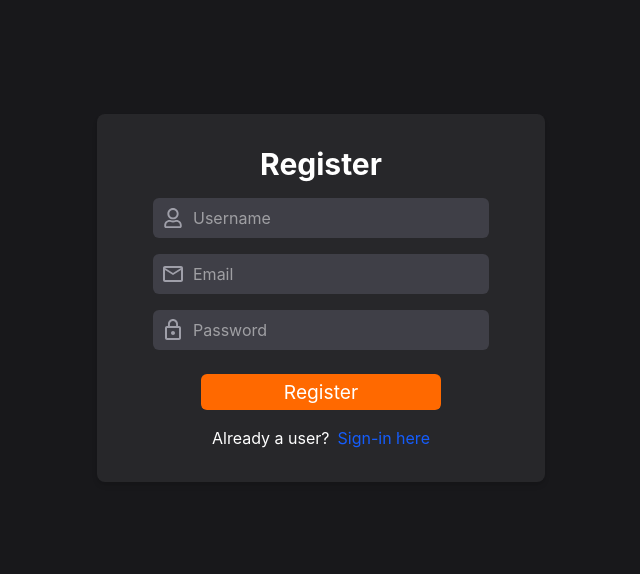
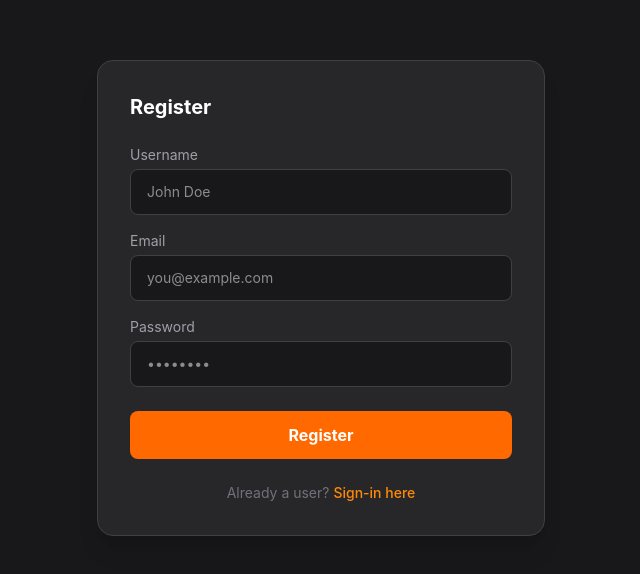
Before and after one commit to JudahBudah/express_workout-logger, a React app in the folder frontend/: page /register in a window 1280 px wide. Shown: the part 102-676 px from the top of the page, without its empty margins (319-959 px from the left). Built offline with nearby package versions, Linux system fonts and the light colour scheme; the HTML template or start-up script is replaced by a standard one.

Commit message:
Finalized Styling Login, Register, Dashboard, Header, WorkoutCards

```diff
--- /dev/null
+++ b/frontend/src/components/Header.jsx
@@ -0,0 +1,15 @@
+function Header({ onLogout }) {
+  return (
+    <div className='fixed top-0 left-0 right-0 z-50 bg-zinc-900/80 backdrop-blur-sm border-b border-zinc-800 px-8 py-4 flex items-center justify-between'>
+      <h1 className='text-2xl font-black text-white tracking-tight'>Workout Logger</h1>
+      <button
+        onClick={onLogout}
+        className='text-zinc-400 hover:text-red-400 text-sm font-medium transition-colors'
+      >
+        Sign Out
+      </button>
+    </div>
+  )
+}
+
+export default Header
--- a/frontend/src/components/WorkoutCard.jsx
+++ b/frontend/src/components/WorkoutCard.jsx
@@ -1,13 +1,23 @@
 import { useNavigate } from 'react-router-dom'
 
 function WorkoutCard({ workout, onDelete }) {
-    const navigate = useNavigate()
+  const navigate = useNavigate()
 
   return (
-    <div>
-      <h2 onClick={() => navigate(`/workouts/${workout.id}`)} style={{ cursor: 'pointer' }}>{workout.title}</h2>
-      <p>{workout.description}</p>
-      <button onClick={() => onDelete(workout.id)}>Delete</button>
+    <div className='bg-zinc-800 border border-zinc-700 rounded-2xl p-5 flex flex-col gap-3 hover:border-orange-500/50 transition-colors cursor-pointer group'>
+      <div onClick={() => navigate(`/workouts/${workout.id}`)}>
+        <h2 className='font-bold text-lg text-white group-hover:text-orange-400 transition-colors'>{workout.title}</h2>
+        <p className='text-zinc-500 text-sm mt-1'>{workout.description || 'No description'}</p>
+      </div>
+      <button
+        onClick={(e) => {
+          e.stopPropagation()
+          onDelete(workout.id)
+        }}
+        className='mt-auto self-end text-xs text-zinc-600 hover:text-red-400 font-medium transition-colors'
+      >
+        Delete
+      </button>
     </div>
   )
 }
--- a/frontend/src/pages/Dashboard.jsx
+++ b/frontend/src/pages/Dashboard.jsx
@@ -2,6 +2,7 @@ import { useState, useEffect } from 'react'
 import { useNavigate } from 'react-router-dom'
 import api from '../api/axios'
 import WorkoutCard from '../components/WorkoutCard'
+import Header from '../components/Header'
 
 function Dashboard() {
   const [workouts, setWorkouts] = useState([])
@@ -47,26 +48,41 @@ function Dashboard() {
   }
 
   return (
+    <div className='bg-zinc-900 min-h-screen text-white'>
+      <Header onLogout={handleLogout} />
+
+      <div className='max-w-6xl mx-auto px-8 pt-28'>
+        <div className='flex items-center justify-between mb-8'>
           <div>
-      <h1>My Workouts</h1>
-      <button onClick={handleLogout}>Logout</button>
+            <h1 className='text-3xl font-black text-white'>My Workouts</h1>
+            <p className='text-zinc-500 text-sm mt-1'>{workouts.length} workouts logged</p>
+          </div>
+        </div>
 
-      <form onSubmit={handleCreateWorkout}>
+        <form onSubmit={handleCreateWorkout} className='rounded-2xl my-5 mb-8 flex gap-3'>
           <input
             type='text'
             placeholder='Workout title'
             value={title}
             onChange={(e) => setTitle(e.target.value)}
+            className='flex-1 bg-zinc-900 border border-zinc-700 text-white rounded-lg px-4 py-2.5 text-sm outline-none focus:border-orange-500 transition-colors'
           />
           <input
             type='text'
-          placeholder='Description'
+            placeholder='Description (optional)'
             value={description}
             onChange={(e) => setDescription(e.target.value)}
+            className='flex-1 bg-zinc-900 border border-zinc-700 text-white rounded-lg px-4 py-2.5 text-sm outline-none focus:border-orange-500 transition-colors'
           />
-        <button type='submit'>Add Workout</button>
+          <button
+            type='submit'
+            className='bg-orange-500 hover:bg-orange-600 text-white font-bold px-5 py-2.5 rounded-lg text-sm transition-colors whitespace-nowrap cursor-pointer'
+          >
+            Add Workout
+          </button>
         </form>
 
+        <div className='grid grid-cols-1 sm:grid-cols-2 lg:grid-cols-3 xl:grid-cols-4 gap-4'>
           {workouts.map(workout => (
             <WorkoutCard
               key={workout.id}
@@ -75,6 +91,8 @@ function Dashboard() {
             />
           ))}
         </div>
+      </div>
+    </div>
   )
 }
 
--- a/frontend/src/pages/Login.jsx
+++ b/frontend/src/pages/Login.jsx
@@ -1,8 +1,6 @@
 import { useState } from 'react'
-import { useNavigate } from 'react-router-dom'
+import { useNavigate, Link } from 'react-router-dom'
 import api from '../api/axios'
-import { MdOutlineEmail } from "react-icons/md";
-import { MdLockOutline } from "react-icons/md";
 
 function Login() {
   const [email, setEmail] = useState('')
@@ -22,38 +20,58 @@ function Login() {
   }
 
   return (
-    <div className='bg-zinc-900 flex items-center justify-center h-screen text-white'>
-      <div className='bg-zinc-800 p-8 px-14 rounded-lg shadow-md w-full max-w-md flex flex-col gap-4 items-center'>
-        <h1 className='text-center text-3xl font-bold'>Login</h1>
-        {error && <p className='text-red-600'>{error}</p>}
-        <form onSubmit={handleSubmit} className='flex flex-col gap-4 items-center w-full'>
-          <div className='w-full'>
-            <MdOutlineEmail className='absolute text-2xl text-zinc-400 mt-2 ml-2 z-10' />
+    <div className='min-h-screen bg-zinc-900 flex items-center justify-center px-4'>
+      <div className='w-full max-w-md'>
+
+
+
+        <div className='bg-zinc-800 rounded-2xl p-8 shadow-xl border border-zinc-700'>
+          <h2 className='text-white text-xl font-bold mb-6'>Sign In</h2>
+
+          {error && (
+            <div className='bg-red-500/10 border border-red-500/30 text-red-400 text-sm rounded-lg px-4 py-3 mb-6'>
+              {error}
+            </div>
+          )}
+
+          <form onSubmit={handleSubmit} className='space-y-4'>
+            <div>
+              <label className='text-zinc-400 text-sm mb-1 block'>Email</label>
               <input
                 type='email'
-              placeholder='Email'
+                placeholder='you@example.com'
                 value={email}
                 onChange={(e) => setEmail(e.target.value)}
-              className='bg-zinc-700 p-2 pl-10 rounded-md outline-0 w-full relative'
+                className='w-full bg-zinc-900 border border-zinc-700 text-white rounded-lg px-4 py-3 text-sm focus:outline-none focus:border-orange-500 transition-colors'
               />
             </div>
-          <div className='w-full'>
-            <MdLockOutline className='absolute text-2xl text-zinc-400 mt-2 ml-2 z-10' />
+
+            <div>
+              <label className='text-zinc-400 text-sm mb-1 block'>Password</label>
               <input
                 type='password'
-              placeholder='Password'
+                placeholder='••••••••'
                 value={password}
                 onChange={(e) => setPassword(e.target.value)}
-              className='bg-zinc-700 p-2 pl-10 rounded-md outline-0 w-full relative'
+                className='w-full bg-zinc-900 border border-zinc-700 text-white rounded-lg px-4 py-3 text-sm focus:outline-none focus:border-orange-500 transition-colors'
               />
             </div>
-          <button type='submit' className='bg-orange-500 w-60 text-[1.2rem] p-1 rounded-md cursor-pointer items-center mt-2'>Login</button>
+
+            <button
+              type='submit'
+              className='w-full bg-orange-500 hover:bg-orange-600 text-white font-bold py-3 rounded-lg transition-colors mt-2 curesor-pointer'
+            >
+              Sign In
+            </button>
           </form>
-        <p>New user?
-          <a onClick={() => navigate('/register')} className='cursor-pointer text-blue-600 text-center pl-2'>
-            Create an account here
+
+          <p className='text-zinc-500 text-sm text-center mt-6'>
+            No account?{' '}
+            <a onClick={() => navigate('/register')}  className='text-orange-400 hover:text-orange-300 ml-1 font-medium cursor-pointer'>
+              Sign-in here
             </a>
           </p>
+        </div>
       </div>
     </div>
   )
--- a/frontend/src/pages/Register.jsx
+++ b/frontend/src/pages/Register.jsx
@@ -1,9 +1,6 @@
 import { useState } from 'react'
 import { useNavigate } from 'react-router-dom'
 import api from '../api/axios'
-import { FaRegUser } from "react-icons/fa";
-import { MdOutlineEmail } from "react-icons/md";
-import { MdLockOutline } from "react-icons/md";
 
 function Register() {
   const [username, setUsername] = useState('')
@@ -23,51 +20,55 @@ function Register() {
   }
 
   return (
-    <div className='bg-zinc-900 flex items-center justify-center h-screen text-white'>
-      <div className='bg-zinc-800 p-8 px-14 rounded-lg shadow-md w-full max-w-md flex flex-col gap-4 items-center'>
-        <h1 className='text-center text-3xl font-bold'>Register</h1>
+    <div className='min-h-screen bg-zinc-900 flex items-center justify-center px-4'>
+      <div className='w-full max-w-md'>
+        <div className='bg-zinc-800 rounded-2xl p-8 shadow-xl border border-zinc-700'>
+          <h1 className='text-white text-xl font-bold mb-6'>Register</h1>
 
-        {error && <p className='text-red-600'>{error}</p>}
+          {error && <p className='bg-red-500/10 border border-red-500/30 text-red-400 text-sm rounded-lg px-4 py-3 mb-6'>{error}</p>}
 
-        <form onSubmit={handleSubmit} className='flex flex-col gap-4 items-center w-full'>
-          <div className='w-full'>
-            <FaRegUser className='absolute text-[1.25rem] text-zinc-400 mt-2.5 ml-2.5 z-10' />
+          <form onSubmit={handleSubmit} className='space-y-4'>
+            <div>
+              <label className='text-zinc-400 text-sm mb-1 block'>Username</label>
               <input
                 type='text'
-              placeholder='Username'
+                placeholder='John Doe'
                 value={username}
                 onChange={(e) => setUsername(e.target.value)}
-              className='bg-zinc-700 p-2 pl-10 rounded-md outline-0 w-full relative'
+                className='w-full bg-zinc-900 border border-zinc-700 text-white rounded-lg px-4 py-3 text-sm outline-none focus:border-orange-500 transition-colors'
+              />
+            </div>
+            <div>
+              <label className='text-zinc-400 text-sm mb-1 block'>Email</label>
+              <input
+                type='email'
+                placeholder='you@example.com'
+                value={email}
+                onChange={(e) => setEmail(e.target.value)}
+                className='w-full bg-zinc-900 border border-zinc-700 text-white rounded-lg px-4 py-3 text-sm focus:outline-none focus:border-orange-500 transition-colors'
               />
             </div>
             <div className='w-full'>
-            <MdOutlineEmail className='absolute text-2xl text-zinc-400 mt-2 ml-2 z-10' />
-            <input
-              type='email'
-              placeholder='Email'
-              value={email}
-              onChange={(e) => setEmail(e.target.value)}
-              className='bg-zinc-700 p-2 pl-10 rounded-md outline-0 w-full relative'
-            />
-          </div>
-          <div className='w-full'>
-            <MdLockOutline className='absolute text-2xl text-zinc-400 mt-2 ml-2 z-10' />
+              <label className='text-zinc-400 text-sm mb-1 block'>Password</label>
               <input
                 type='password'
-              placeholder='Password'
+                placeholder='••••••••'
                 value={password}
                 onChange={(e) => setPassword(e.target.value)}
-              className='bg-zinc-700 p-2 pl-10 rounded-md outline-0 w-full relative'
+                className='w-full bg-zinc-900 border border-zinc-700 text-white rounded-lg px-4 py-3 text-sm focus:outline-none focus:border-orange-500 transition-colors'
               />
             </div>
 
-          <button type='submit' className='bg-orange-500 w-60 text-[1.2rem] p-1 rounded-md cursor-pointer items-center mt-2'>Register</button>
+            <button type='submit' className='w-full bg-orange-500 hover:bg-orange-600 text-white font-bold py-3 rounded-lg transition-colors mt-2 cursor-pointer'>
+              Register
+            </button>
           </form>
-        <p>Already a user?
-          <a onClick={() => navigate('/')} className='cursor-pointer text-blue-600 text-center pl-2'>
+          <p className='text-zinc-500 text-sm text-center mt-6'>Already a user?
+            <a onClick={() => navigate('/')}  className='text-orange-400 hover:text-orange-300 ml-1 font-medium cursor-pointer'>
               Sign-in here
             </a>
           </p>
+        </div>
       </div>
     </div>
   )
--- a/frontend/src/pages/WorkoutDetail.jsx
+++ b/frontend/src/pages/WorkoutDetail.jsx
@@ -1,6 +1,7 @@
 import { useState, useEffect } from 'react'
 import { useParams, useNavigate } from 'react-router-dom'
 import api from '../api/axios'
+import Header from '../components/Header'
 
 function WorkoutDetail() {
   const [workout, setWorkout] = useState(null)
@@ -16,6 +17,10 @@ function WorkoutDetail() {
       .catch(() => navigate('/dashboard'))
   }, [id])
 
+  const handleLogout = () => {
+    localStorage.removeItem('token')
+    navigate('/')
+  }
 
   // Exercise handlers
   const handleAddExercise = async (e) => {
@@ -121,29 +126,40 @@ function WorkoutDetail() {
   if (!workout) return <p>Loading...</p>
 
   return (
-    <>
-      <button onClick={() => navigate('/dashboard')}>Back</button>
-      <h1>{workout.title}</h1>
-      <p>{workout.description}</p>
+    <div className='bg-zinc-900 min-h-screen text-white px-20 pt-19'>
+      <Header onLogout={handleLogout} />
+
+      <button onClick={() => navigate('/dashboard')} className='bg-orange-500 px-3 rounded-md cursor-pointer'>Back</button>
+
+      <div className='my-6 bg-zinc-700/50 p-6 rounded-md'>
+        <h1 className='font-bold text-3xl'>{workout.title}</h1>
+        <p className='text-gray-400'>{workout.description}</p>
 
         {/* Tags */}
-      <h2>Tags</h2>
-      <form onSubmit={handleAddTag}>
+        <div className='flex items-center gap-2 mt-4'>
+          {workout.workoutTags.map(wt => (
+            <div key={wt.tagId}>
+              <p className='bg-orange-500/20 rounded-md text-center p-1 px-2'>{wt.tag.name}
+              </p>
+
+              <button onClick={() => handleDeleteTag(wt.tagId)}
+              className='hidden bg-red-500 p-1 px-2 rounded-md cursor-pointer items-center ml-auto mt-2.5'>Remove
+              </button>
+            </div>
+          ))}
+
+          <form onSubmit={handleAddTag} className='flex gap-2'>
             <input
               type='text'
               placeholder='Tag name'
               value={tagName}
               onChange={(e) => setTagName(e.target.value)}
+              className='bg-zinc-700 p-1 pl-2 w-20 rounded-md outline-0 text-[0.9rem]'
             />
-        <button type='submit'>Add Tag</button>
+            <button type='submit' className='bg-orange-500 px-3 rounded-md cursor-pointer'>Add Tag</button>
           </form>
-
-      {workout.workoutTags.map(wt => (
-        <div key={wt.tagId}>
-          <p>{wt.tag.name}</p>
-          <button onClick={() => handleDeleteTag(wt.tagId)}>Remove</button>
         </div>
-      ))}
+      </div>
 
       {/* Exercises */}
       <h2>Exercises</h2>
@@ -199,7 +215,7 @@ function WorkoutDetail() {
           ))}
         </div>
       ))}
-    </>
+    </div>
   )
 }
 
```
Also changed, not shown: 1 other file (tests, documents, lock files or other folders). Lines whose indentation alone changed are shown as unchanged.
